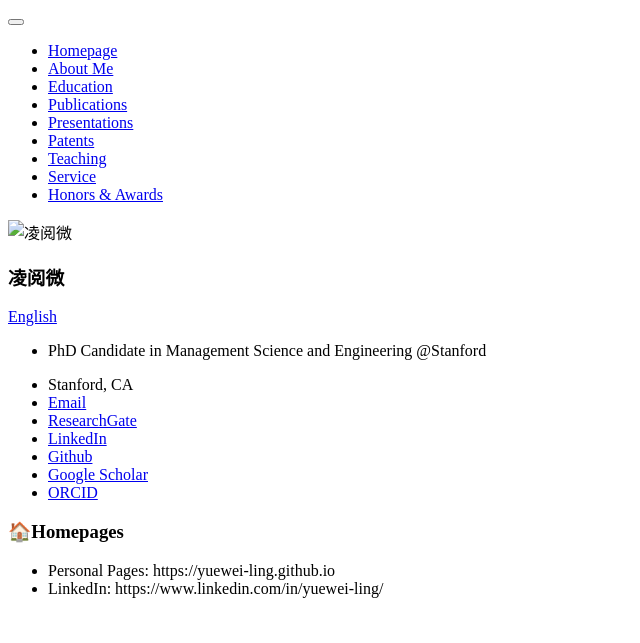
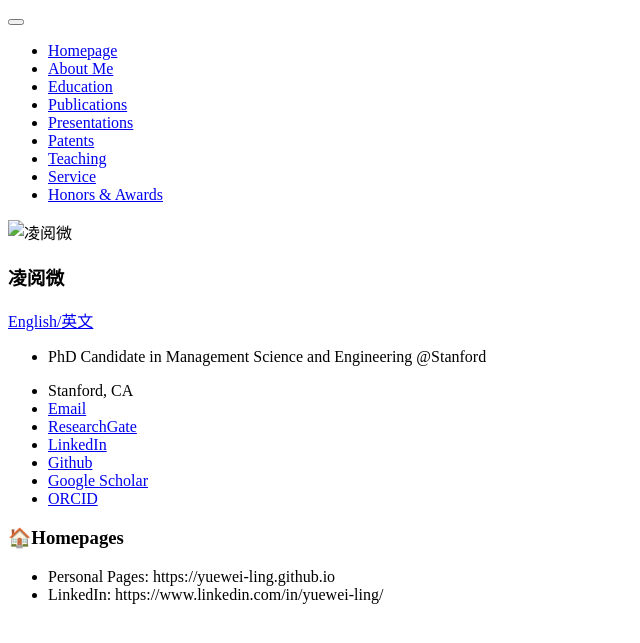
Before and after one commit to lingyuewei/lingyuewei.github.io, a Jekyll site: the page built from _pages/includes/homepage.md, in a window 1280 px wide. Shown: the top 643 px of the page, without its empty margins (0-640 px from the left). Built offline with Jekyll 4.4.1, drawn with Linux system fonts in a browser that asks for light colours; our own code applies the rules of GitHub Pages for plain Markdown files.

Commit message:
Update _config.yml

```diff
--- a/_config.yml
+++ b/_config.yml
@@ -6,7 +6,7 @@
 # `jekyll serve`. If you change this file, please restart the server process.
 
 # Site Settings
-title                    : "凌阅微 (Yuewei Ling)"
+title                    : "凌阅微"
 description              : "PhD Candidate in Management Science and Engineering @Stanford"
 repository               : "lingyuewei/lingyuewei.github.io"
 google_scholar_stats_use_cdn : true
@@ -23,7 +23,7 @@ baidu_site_verification  : #code-ZxFK3f4pfb
 author:
   name             : "凌阅微"
   avatar           : "images/profile.jpeg"
-  bio              : "[English](https://yuewei-ling.github.io/)"
+  bio              : "[English/英文](https://yuewei-ling.github.io/)"
   location         : "Stanford, CA"
   employer         :
   pubmed           :
```
